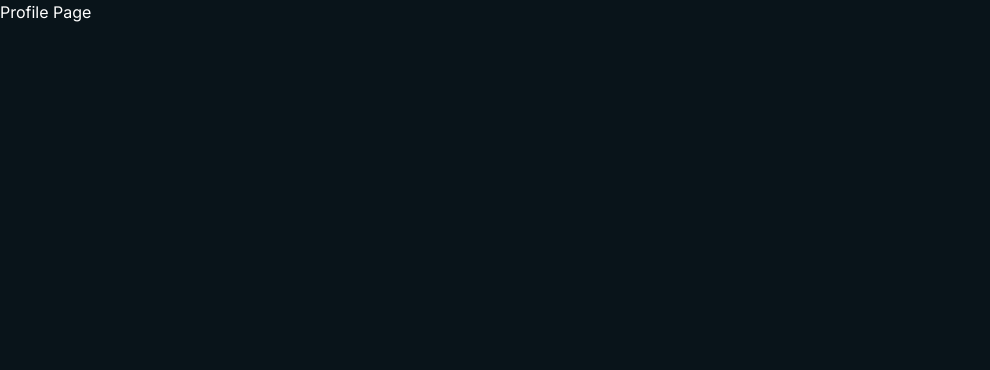
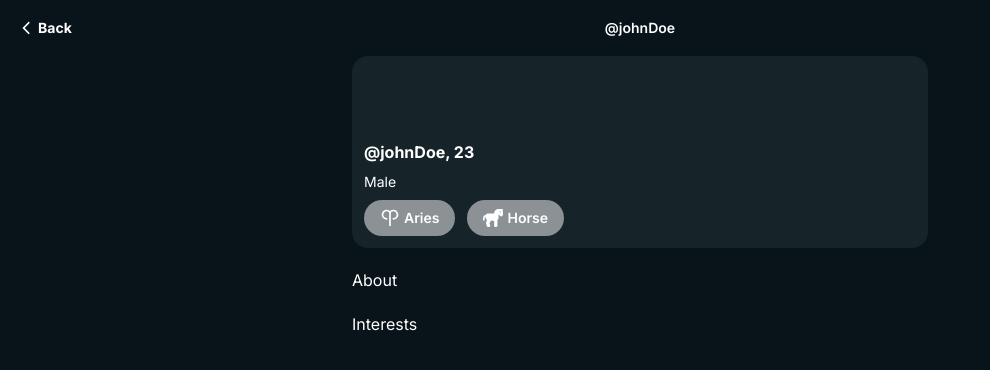
Before and after one commit to yusup-rd/chat-app-frontend, a Next.js app: page /profile in a window 1280 px wide. Shown: the top 370 px of the page, without its empty margins (0-990 px from the left). Built offline with nearby package versions, Linux system fonts and the light colour scheme.

Commit message:
Refactored codes. Drafted Profile page with mock user. Added mock user and drafted Hero banner

```diff
--- a/src/app/globals.css
+++ b/src/app/globals.css
@@ -10,6 +10,7 @@
   --bg-gradient-2: #0d1d23;
   --bg-gradient-3: #09141a;
   --link: #94783e;
+  --card: #0e191f;
 }
 
 @theme inline {
@@ -21,6 +22,7 @@
   --color-bg-gradient-2: var(--bg-gradient-2);
   --color-bg-gradient-3: var(--bg-gradient-3);
   --color-link: var(--link);
+  --color-card: var(--card);
 }
 
 body {
@@ -53,3 +55,10 @@ body {
   -webkit-text-fill-color: transparent;
   background-clip: text;
 }
+
+.cyan-text {
+  background: linear-gradient(to bottom right, #abfffd, #4599db, #aadaff);
+  -webkit-background-clip: text;
+  -webkit-text-fill-color: transparent;
+  background-clip: text;
+}
--- a/src/app/login/page.tsx
+++ b/src/app/login/page.tsx
@@ -1,11 +1,11 @@
 import LoginForm from '@/components/Forms/LoginForm';
-import BackButton from '@/components/Layout/BackButton';
+import Header from '@/components/Layout/Header';
 import Link from 'next/link';
 
 const Login = () => {
   return (
     <div className="radial-bg min-h-screen space-y-10">
-      <BackButton />
+      <Header />
 
       <div className="mx-10">
         <LoginForm />
--- a/src/app/profile/page.tsx
+++ b/src/app/profile/page.tsx
@@ -1,5 +1,36 @@
+'use client';
+
+import Header from '@/components/Layout/Header';
+import About from '@/components/Sections/About';
+import Hero from '@/components/Sections/Hero';
+import Interests from '@/components/Sections/Interests';
+
+const mockUser = {
+  username: 'johnDoe',
+  age: 23,
+  gender: 'male',
+  horoscope: 'aries',
+  zodiac: 'horse',
+};
+
 const Profile = () => {
-  return <div>Profile Page</div>;
+  return (
+    <div>
+      <Header username={mockUser.username} />
+
+      <div className="mx-2 md:mx-auto md:max-w-xl space-y-5">
+        <Hero
+          username={mockUser.username}
+          age={mockUser.age}
+          gender={mockUser.gender}
+          horoscope={mockUser.horoscope}
+          zodiac={mockUser.zodiac}
+        />
+        <About />
+        <Interests />
+      </div>
+    </div>
+  );
 };
 
 export default Profile;
--- a/src/app/register/page.tsx
+++ b/src/app/register/page.tsx
@@ -1,11 +1,11 @@
 import RegisterForm from '@/components/Forms/RegisterForm';
 import Link from 'next/link';
-import BackButton from '@/components/Layout/BackButton';
+import Header from '@/components/Layout/Header';
 
 const Register = () => {
   return (
     <div className="radial-bg min-h-screen space-y-10">
-      <BackButton />
+      <Header />
 
       <div className="mx-10">
         <RegisterForm />
--- a/src/components/Layout/BackButton.tsx
+++ /dev/null
@@ -1,19 +0,0 @@
-'use client';
-
-import { FaChevronLeft } from 'react-icons/fa6';
-import { useRouter } from 'next/navigation';
-
-const BackButton = () => {
-  const router = useRouter();
-  return (
-    <button
-      className="mx-5 flex h-14 cursor-pointer items-center justify-center gap-1"
-      onClick={() => router.back()}
-    >
-      <FaChevronLeft className="size-3.5" />
-      <span className="text-sm font-bold">Back</span>
-    </button>
-  );
-};
-
-export default BackButton;
--- /dev/null
+++ b/src/components/Layout/Header.tsx
@@ -0,0 +1,44 @@
+'use client';
+
+import { FaChevronLeft } from 'react-icons/fa6';
+import { useRouter } from 'next/navigation';
+
+interface HeaderProps {
+  username?: string;
+  onSave?: () => void;
+}
+
+const Header = ({ username, onSave }: HeaderProps) => {
+  const router = useRouter();
+
+  return (
+    <div className="mx-5 flex h-14 items-center justify-between">
+      {/* Back Button */}
+      <div className="flex flex-1">
+        <button
+          className="flex cursor-pointer items-center justify-start gap-1"
+          onClick={() => router.back()}
+        >
+          <FaChevronLeft className="size-3.5" />
+          <span className="text-sm font-bold">Back</span>
+        </button>
+      </div>
+
+      {/* Username Display */}
+      <div className="flex flex-1 justify-center">
+        {username && <div className="text-sm font-semibold">@{username}</div>}
+      </div>
+
+      {/* Save Button */}
+      <div className="flex flex-1 justify-end">
+        {onSave && (
+          <button className="cyan-text cursor-pointer text-sm font-semibold" onClick={onSave}>
+            Save
+          </button>
+        )}
+      </div>
+    </div>
+  );
+};
+
+export default Header;
--- /dev/null
+++ b/src/components/Sections/About.tsx
@@ -0,0 +1,5 @@
+const About = () => {
+  return <div>About</div>;
+};
+
+export default About;
--- /dev/null
+++ b/src/components/Sections/Hero.tsx
@@ -0,0 +1,36 @@
+import { FaHorse } from 'react-icons/fa6';
+import { TbZodiacAries } from 'react-icons/tb';
+
+interface HeroProps {
+  username: string;
+  pictureUrl?: string;
+  age?: number;
+  gender?: string;
+  horoscope?: string;
+  zodiac?: string;
+}
+
+const Hero = ({ username, pictureUrl, age, gender, horoscope, zodiac }: HeroProps) => {
+  return (
+    <div className="flex h-48 flex-col justify-end rounded-2xl bg-[#162329] p-3">
+      <div className="flex flex-col gap-2">
+        <p className="font-bold">{age ? `@${username}, ${age}` : `@${username}`}</p>
+        {gender && <p className="text-sm capitalize">{gender}</p>}
+        {horoscope && zodiac && (
+          <div className="flex items-center gap-3">
+            <div className="flex w-fit items-center gap-1 rounded-full bg-white/50 px-4 py-2">
+              <TbZodiacAries className="size-5" />
+              <p className="text-sm font-semibold capitalize">{horoscope}</p>
+            </div>
+            <div className="flex w-fit items-center gap-1 rounded-full bg-white/50 px-4 py-2">
+              <FaHorse className="size-5" />
+              <p className="text-sm font-semibold capitalize">{zodiac}</p>
+            </div>
+          </div>
+        )}
+      </div>
+    </div>
+  );
+};
+
+export default Hero;
--- /dev/null
+++ b/src/components/Sections/Interests.tsx
@@ -0,0 +1,5 @@
+const Interests = () => {
+  return <div>Interests</div>;
+};
+
+export default Interests;
```
